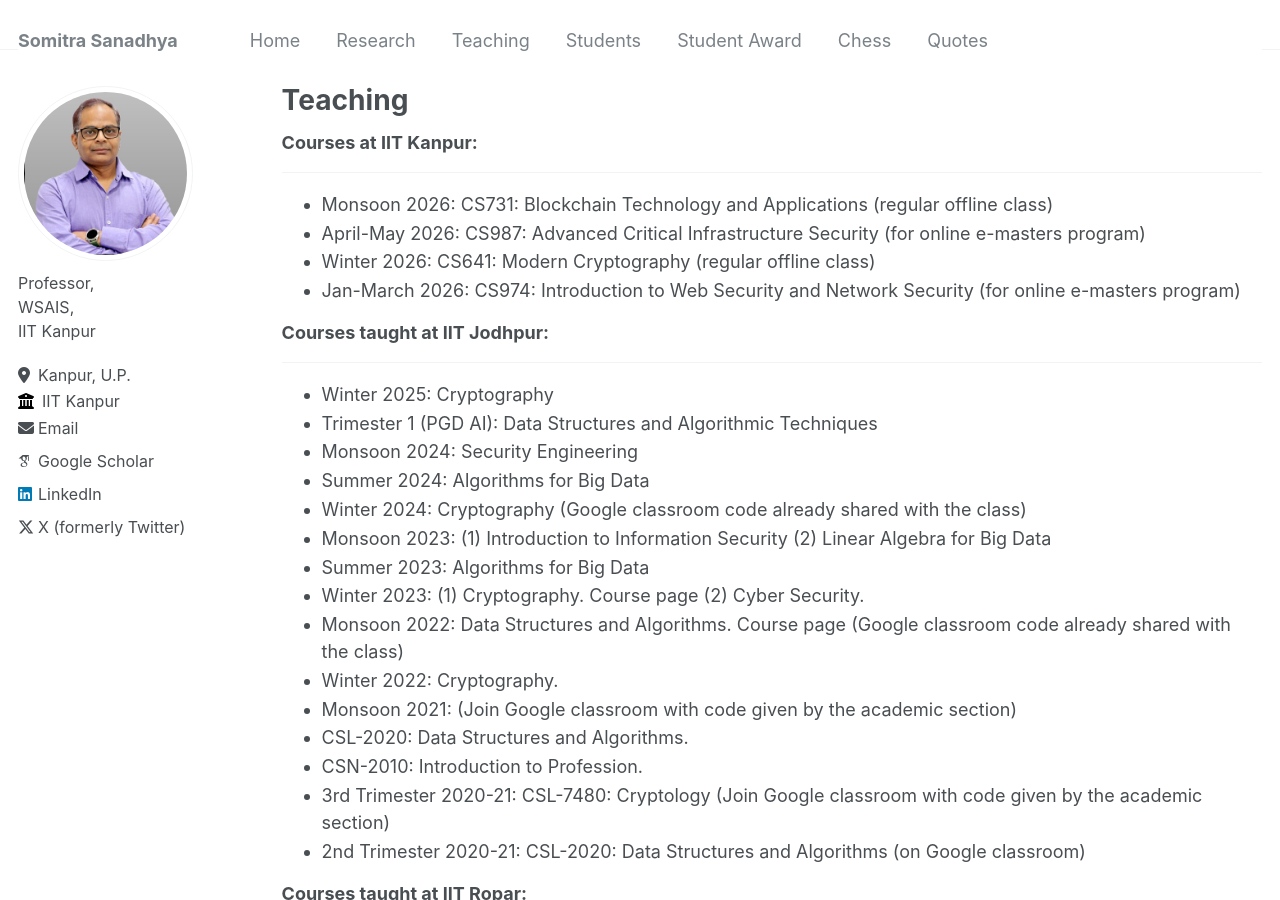
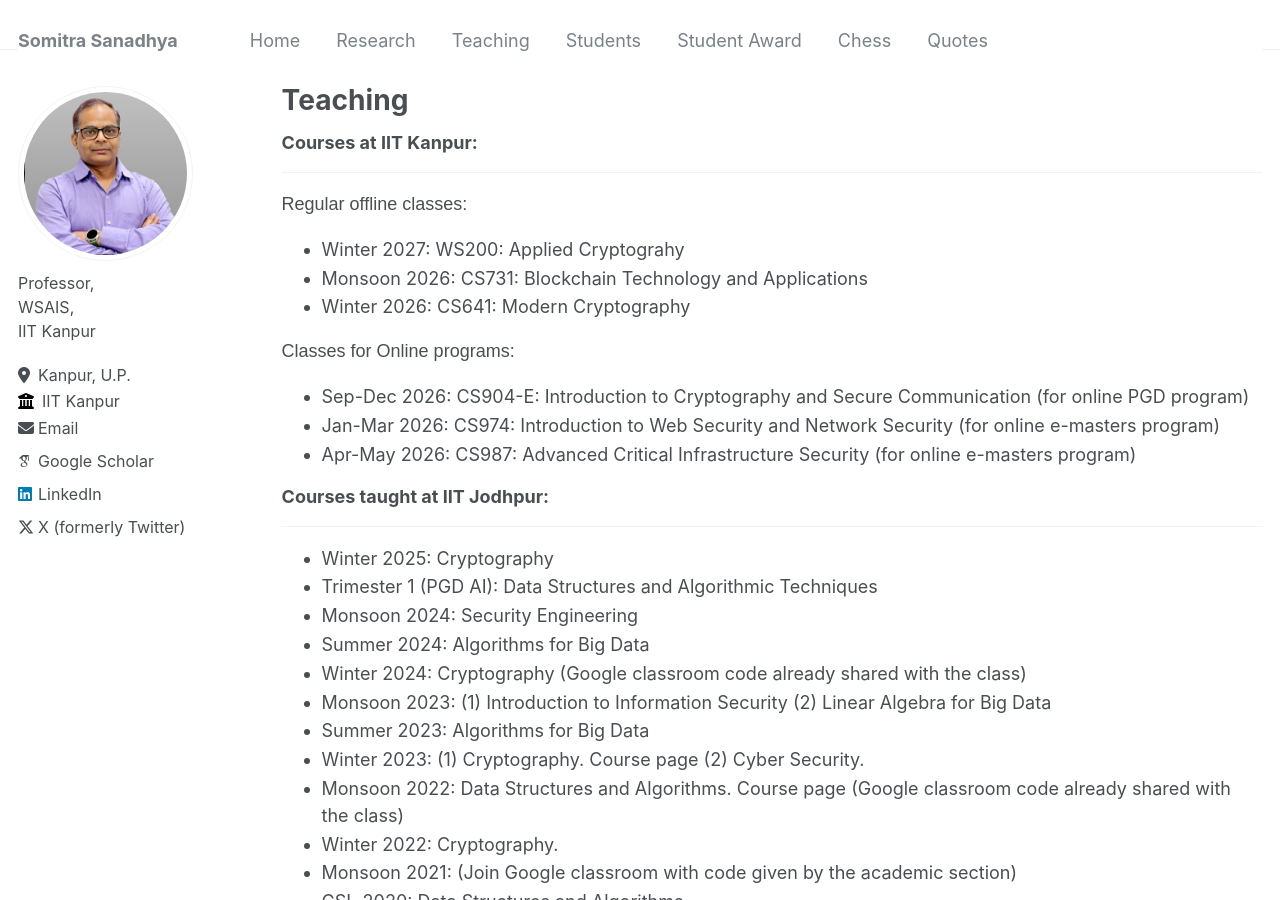
Before and after one commit to somitra-sanadhya/somitra-sanadhya.github.io, a Jekyll site: the page built from _pages/teaching.md, in a window 1280 px wide and 900 px high. Built offline with Jekyll 4.4.1, drawn with Linux system fonts in a browser that asks for light colours; some web fonts are replaced.

Commit message:
Update teaching.md

```diff
--- a/_pages/teaching.md
+++ b/_pages/teaching.md
@@ -6,10 +6,15 @@ author_profile: true
 ---
 ### Courses at IIT Kanpur:
 ----
-+ Monsoon 2026: CS731: Blockchain Technology and Applications (regular offline class)
-+ April-May 2026: CS987: Advanced Critical Infrastructure Security (for online e-masters program)
-+ Winter 2026: CS641: Modern Cryptography (regular offline class)
-+ Jan-March 2026:  CS974: Introduction to Web Security and Network Security (for online e-masters program)
+Regular offline classes:
++ Winter 2027: WS200: Applied Cryptograhy
++ Monsoon 2026: CS731: Blockchain Technology and Applications
++ Winter 2026: CS641: Modern Cryptography
+
+Classes for Online programs:
++ Sep-Dec 2026: CS904-E: Introduction to Cryptography and Secure Communication (for online PGD program)
++ Jan-Mar 2026: CS974: Introduction to Web Security and Network Security (for online e-masters program)
++ Apr-May 2026: CS987: Advanced Critical Infrastructure Security (for online e-masters program)
 
 ### Courses taught at IIT Jodhpur:
 ----
```
